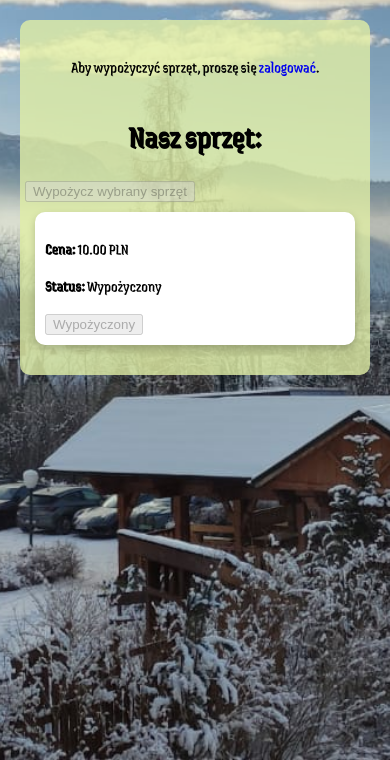
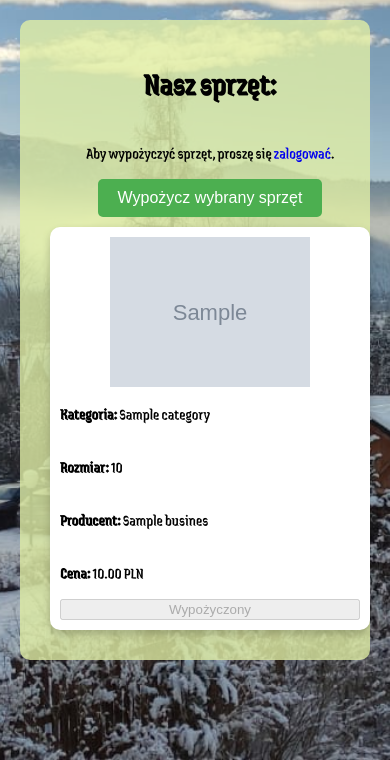
Before and after one commit to PEXEL2002/PWR_Database_Project, a PHP site: page /public/equipment.php in a window 390 px wide. Shown: the part 84-844 px from the top of the page. Run offline with PHP 8.4, Linux system fonts and the light colour scheme; tables that the repository leaves empty hold one stand-in row (values such as "Sample post"); grey boxes marked "Sample" are stand-in pictures; a stand-in replaces the project's code that opens the database connection; some libraries are stand-ins or nearby versions.

Commit message:
Add favicon and enhance styling for multiple pages: include favicon link, improve layout and responsiveness in equipment and main pages, and update error page title.

```diff
--- a/public/conctact.php
+++ b/public/conctact.php
@@ -8,6 +8,7 @@ session_start()
     <meta charset="UTF-8">
     <meta name="viewport" content="width=device-width, initial-scale=1.0">
     <title>Kontakt</title>
+    <link rel="icon" type="image/x-icon" href="assets/logo.ico">
     <link rel="stylesheet" href="css/menu.css">
     <link rel="stylesheet" href="css/contact.css">
 </head>
--- a/public/css/equipment.css
+++ b/public/css/equipment.css
@@ -1,26 +1,35 @@
-body{
+body {
     margin: 0;
     padding: 0;
     background: url('../assets/user_background.jpg') no-repeat center center fixed;
     background-size: cover;
 }
-main{
+
+main {
+    display: flex;
+    flex-wrap: wrap;
+    justify-content: center;
+    align-items: center;
+    width: 100%;
+}
+
+#equipment-container {
     display: flex;
     flex-direction: column;
-}
-#equipment-container{
-    display: flex;
     flex-wrap: wrap;
-    width: auto;
-    height: auto;
     justify-content: center;
+    align-items: center;
     padding: 20px;
     margin: 20px;
     background-color: rgba(224, 238, 165, 0.8);
     border-radius: 10px;
+    max-width: 1200px;
 }
 
-.equipment-card{
+.equipment-card {
+    display: flex;
+    flex-direction: column;
+    justify-content: center;
     width: 300px;
     margin: 10px;
     padding: 10px;
@@ -28,3 +37,26 @@ main{
     box-shadow: 0 4px 8px rgba(0, 0, 0, 0.2);
     background-color: #fff;
 }
+.equipment-card img {
+    max-height: 150px;
+    width: auto;
+    object-fit: contain;
+    display: block;
+    margin: 0 auto;
+}
+form input[type="submit"] {
+    display: block;
+    margin: 0 auto;
+    padding: 10px 20px;
+    font-size: 16px;
+    background-color: #4CAF50;
+    color: white;
+    border: none;
+    border-radius: 5px;
+    cursor: pointer;
+    transition: background-color 0.3s ease;
+}
+
+form input[type="submit"]:hover {
+    background-color: #45a049;
+}
--- a/public/css/main.css
+++ b/public/css/main.css
@@ -8,6 +8,8 @@ body {
     padding: 0;
     background: #F0F4EF;
     color: #333;
+    background: url('../assets/user_background.jpg') no-repeat center center fixed;
+    background-size: cover;
 }
 
 main {
--- a/public/equipment.php
+++ b/public/equipment.php
@@ -1,3 +1,4 @@
+
 <?php
 require_once __DIR__ . '/../src/models/user_model.php';
 session_start();
@@ -24,6 +25,7 @@ $equipmentList = $eq->getAllEquipment();
     <meta charset="UTF-8">
     <meta name="viewport" content="width=device-width, initial-scale=1.0">
     <title>Wybierz Sprzęt</title>
+    <link rel="icon" type="image/x-icon" href="assets/logo.ico">
     <link rel="stylesheet" href="css/menu.css">
     <link rel="stylesheet" href="css/equipment.css">
 </head>
@@ -32,16 +34,21 @@ $equipmentList = $eq->getAllEquipment();
         include __DIR__ . '/menu.php';
     ?>
     <div id="equipment-container">
+    <h1>Nasz sprzęt:</h1>
     <?php if ($role === -1): ?>
             <p>Aby wypożyczyć sprzęt, proszę się <a href="login.php">zalogować</a>.</p>
     <?php endif; ?>
-        <h1>Nasz sprzęt:</h1>
+
         <form id="equipmentForm" action="rent.php" method="post">
         <input type="submit" value="Wypożycz wybrany sprzęt" <?= $role === -1 ? 'disabled' : '' ?>>
+        <main>
             <?php foreach ($equipmentList as $equipment): ?>
                 <div class="equipment-card">
+                    <img src="assets/equipmentPhoto/<?= htmlspecialchars($equipment['E_photo'])?>" alt="Grafika sprzętu">
+                    <p><strong>Kategoria:</strong> <?= htmlspecialchars($equipment['C_Name']) ?></p>
+                    <p><strong>Rozmiar:</strong> <?= htmlspecialchars($equipment['E_size']) ?></p>
+                    <p><strong>Producent:</strong> <?= htmlspecialchars($equipment['B_name']) ?></p>
                     <p><strong>Cena:</strong> <?= htmlspecialchars($equipment['E_price']) ?> PLN</p>
-                    <p><strong>Status:</strong> <?= $equipment['E_if_rent'] === '0' ? 'Dostępny' : 'Wypożyczony' ?></p>
                     <?php if ($equipment['E_if_rent'] === 'Dostępny' && $role !== -1): ?>
                         <label>
                             <input type="checkbox" name="equipment_ids[]" value="<?= htmlspecialchars($equipment['E_id']) ?>">
@@ -52,8 +59,9 @@ $equipmentList = $eq->getAllEquipment();
                     <?php endif; ?>
                 </div>
             <?php endforeach; ?>
+        </main>
         </form>
-
+        </main>
     </div>
     <script>
     document.getElementById('equipmentForm').addEventListener('submit', function(event) {
--- a/public/error.php
+++ b/public/error.php
@@ -3,7 +3,8 @@
 <head>
     <meta charset="UTF-8">
     <meta name="viewport" content="width=device-width, initial-scale=1.0">
-    <title>Document</title>
+    <title>NIE POWINIENEŚ TUTAJ BYĆ</title>
+    <link rel="icon" type="image/x-icon" href="assets/logo.ico">
 </head>
 <body>
     ERROR COŚ NIE DZIAŁA PROSZĘ CZEKAĆ
--- a/public/main.php
+++ b/public/main.php
@@ -35,6 +35,7 @@
     <meta charset="UTF-8">
     <meta name="viewport" content="width=device-width, initial-scale=1.0">
     <title>Aktualności</title>
+    <link rel="icon" type="image/x-icon" href="assets/logo.ico">
     <link rel="stylesheet" href="css/menu.css">
     <link rel="stylesheet" href="css/main.css">
 </head>
--- a/public/panel_biznes.php
+++ b/public/panel_biznes.php
@@ -50,6 +50,7 @@ $businessList = $admin->getAllBusinesses();
     <meta charset="UTF-8">
     <meta name="viewport" content="width=device-width, initial-scale=1.0">
     <title>Panel Firm</title>
+    <link rel="icon" type="image/x-icon" href="assets/logo.ico">
     <link rel="stylesheet" href="css/menu.css">
     <link rel="stylesheet" href="css/panel_servises.css">
 </head>
--- a/public/panel_equipment.php
+++ b/public/panel_equipment.php
@@ -47,6 +47,7 @@ $equipmentList = $admin->getEquipmentByStatus('all');
     <meta charset="UTF-8">
     <meta name="viewport" content="width=device-width, initial-scale=1.0">
     <title>Panel Sprzętu</title>
+    <link rel="icon" type="image/x-icon" href="assets/logo.ico">
     <link rel="stylesheet" href="css/menu.css">
     <link rel="stylesheet" href="css/panel_servises.css">
     <script>
--- a/public/panel_servises.php
+++ b/public/panel_servises.php
@@ -49,8 +49,8 @@ if ($_SERVER['REQUEST_METHOD'] === 'POST') {
     <meta charset="UTF-8">
     <meta name="viewport" content="width=device-width, initial-scale=1.0">
     <title>Panel Serwisu</title>
+    <link rel="icon" type="image/x-icon" href="assets/logo.ico">
     <link rel="stylesheet" href="css/menu.css">
-
     <link rel="stylesheet" href="css/panel_servises.css">
 </head>
 <body>
--- a/public/panel_user.php
+++ b/public/panel_user.php
@@ -36,6 +36,7 @@ $transactions = $admin->getAllTransactions();
     <meta charset="UTF-8">
     <meta name="viewport" content="width=device-width, initial-scale=1.0">
     <title>Panel Administratora</title>
+    <link rel="icon" type="image/x-icon" href="assets/logo.ico">
     <link rel="stylesheet" href="css/menu.css">
     <link rel="stylesheet" href="css/panel_servises.css">
 </head>
--- a/public/servises.php
+++ b/public/servises.php
@@ -21,7 +21,8 @@ if ($result) {
 <head>
     <meta charset="UTF-8">
     <meta name="viewport" content="width=device-width, initial-scale=1.0">
-    <title>Service Prices</title>
+    <title>Serwis</title>
+    <link rel="icon" type="image/x-icon" href="assets/logo.ico">
     <link rel="stylesheet" href="css/menu.css">
     <link rel="stylesheet" href="css/prices.css">
 </head>
```
